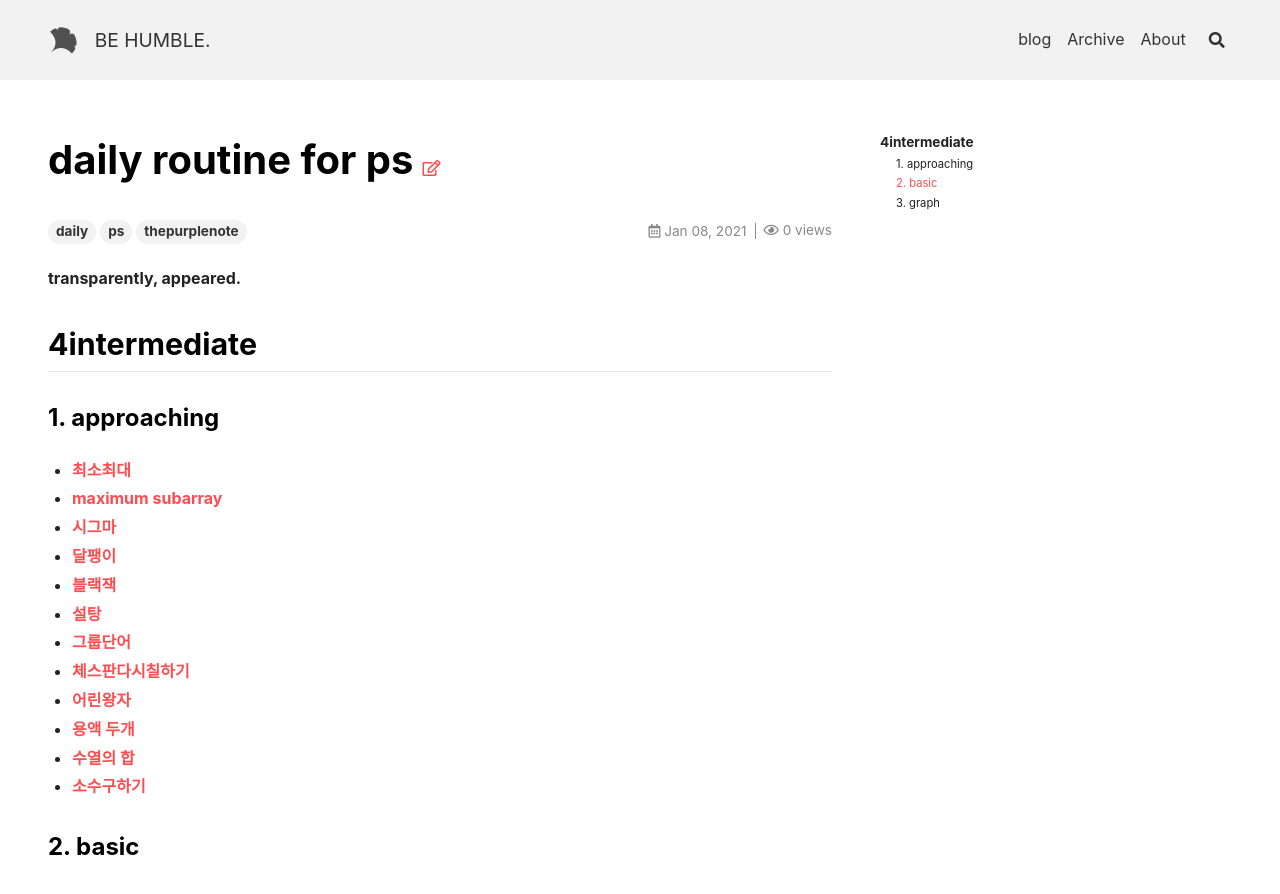
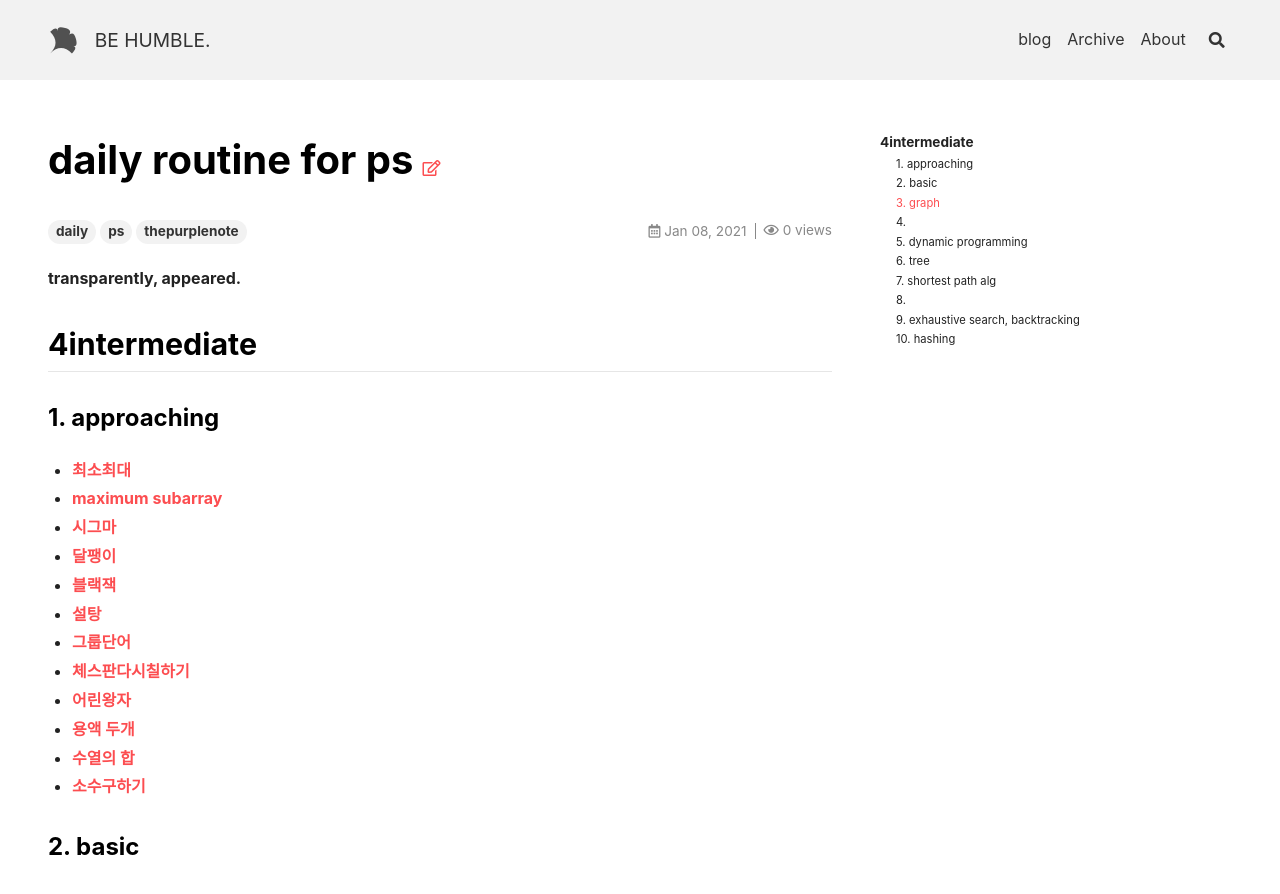
Before and after one commit to underthelights/previous, a Jekyll site: the page built from _posts/thepurplenote/2021-01-08-dailyps.md, in a window 1280 px wide and 900 px high. Shown: the top 894 px of the window. Built offline with Jekyll 4.4.1, drawn with Linux system fonts in a browser that asks for light colours; nearby versions of some CDN libraries; some of the changed text lies outside the part shown.

Commit message:
Update 2021-01-08-dailyps.md

```diff
--- a/_posts/thepurplenote/2021-01-08-dailyps.md
+++ b/_posts/thepurplenote/2021-01-08-dailyps.md
@@ -75,3 +75,11 @@ picture_frame: shadow
 - [Dslr](boj.kr/9019)
 - [fire](boj.kr/5427)
 - [wall breakin](boj.kr/2206)
+
+### 4.
+### 5. dynamic programming
+### 6. tree
+### 7. shortest path alg
+### 8.
+### 9. exhaustive search, backtracking
+### 10. hashing
```
